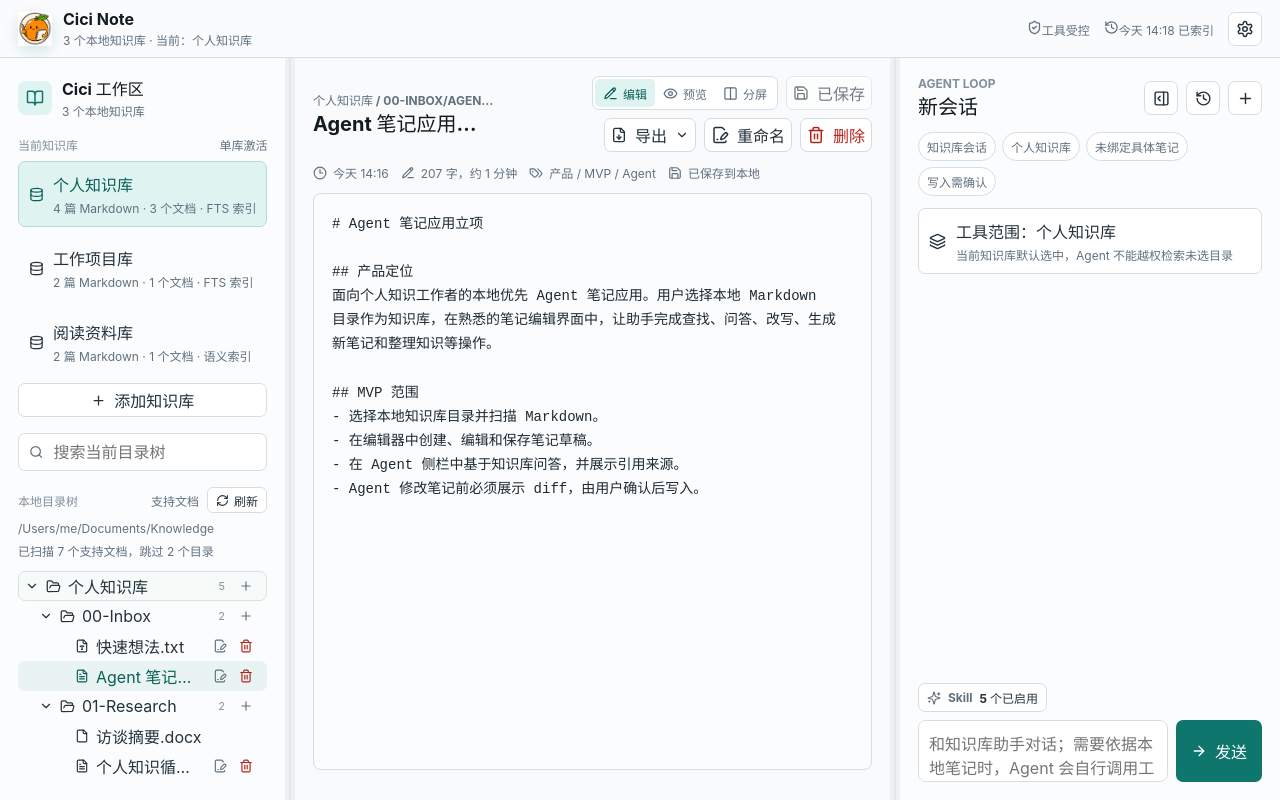
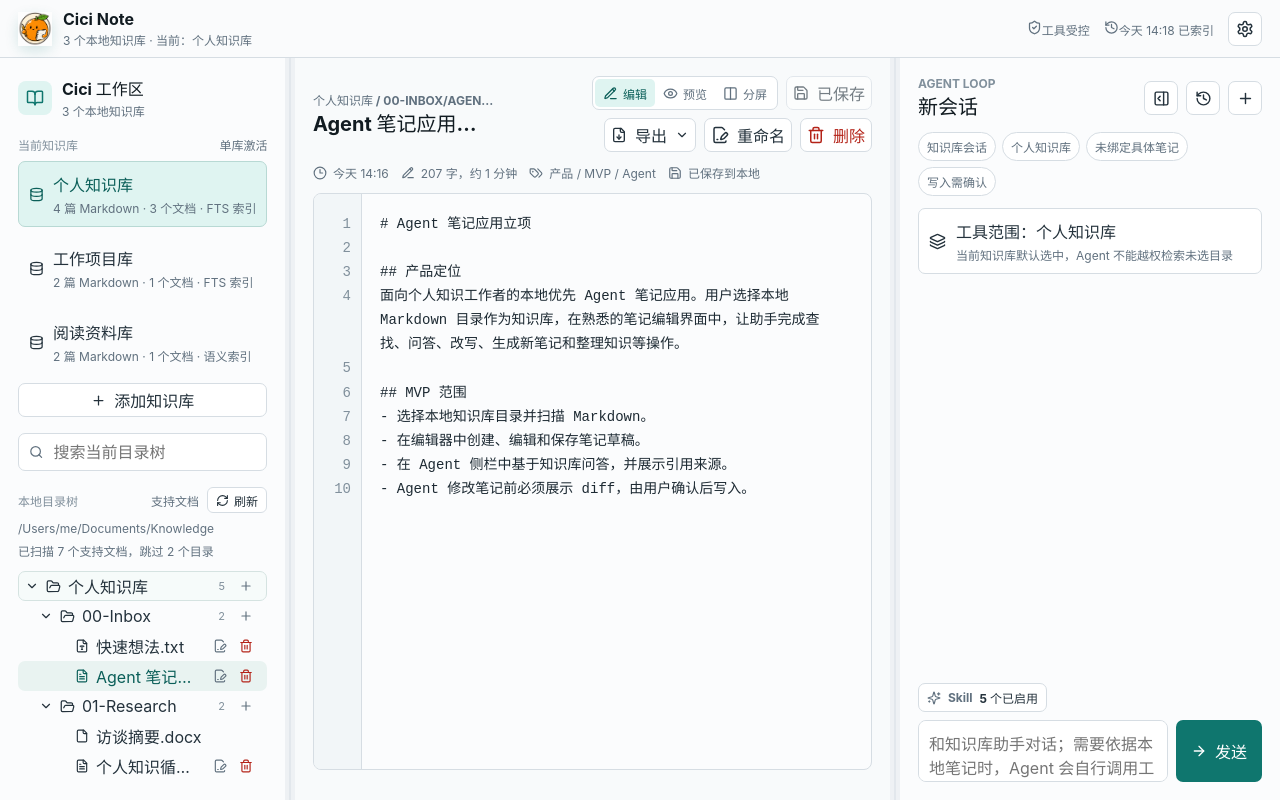
Before and after one commit to ciri667/orange, a React (Vite) app: page / in a window 1280 px wide. Built offline with nearby package versions, Linux system fonts and the light colour scheme.

Commit message:
feat(editor): TXT 和 Markdown 编辑器接入行号显示
- DocumentPane 替换 textarea 为 LineNumberedTextarea
- EditorPane 替换 textarea 为 LineNumberedTextarea
- getTextStats 行数统计改用 countLogicalLines 保持一致

```diff
--- a/src/editor/DocumentPane.tsx
+++ b/src/editor/DocumentPane.tsx
@@ -2,6 +2,8 @@ import { convertFileSrc } from "@tauri-apps/api/core";
 import { ChevronDown, Clock3, Eye, FileDown, FilePenLine, FileText, Save, Trash2 } from "lucide-react";
 import { useState } from "react";
 import type { DocumentFileType, DocumentPreview, ExportFormat, KnowledgeBase, WorkspaceDocument } from "../shared/types";
+import { LineNumberedTextarea } from "./LineNumberedTextarea";
+import { countLogicalLines } from "./lineNumberUtils";
 
 /** 单个文档类型对应的导出菜单项，确保 PDF 不展示转 Markdown。 */
 const DOCUMENT_EXPORT_OPTIONS: Record<DocumentFileType, Array<{ format: ExportFormat; label: string }>> = {
@@ -24,7 +26,7 @@ const DOCUMENT_EXPORT_OPTIONS: Record<DocumentFileType, Array<{ format: ExportFo
 /** 格式化纯文本文档的阅读统计，用于保持 txt 编辑体验与 Markdown 面板一致。 */
 function getTextStats(content: string) {
   const words = content.replace(/\s+/g, "").length;
-  const lines = content ? content.split(/\r?\n/).length : 0;
+  const lines = countLogicalLines(content);
 
   return { words, lines };
 }
@@ -185,8 +187,9 @@ export function DocumentPane({
       </div>
 
       {isTextDocument ? (
-        <textarea
-          className="markdown-editor plain-text-editor"
+        <LineNumberedTextarea
+          className="plain-text-editor"
+          fileType="txt"
           value={content}
           onChange={(event) => onContentChange(event.target.value)}
           onKeyDown={(event) => {
@@ -197,7 +200,7 @@ export function DocumentPane({
             }
           }}
           spellCheck={false}
-          aria-label="当前 TXT 文档内容"
+          ariaLabel="当前 TXT 文档内容"
         />
       ) : (
         <DocumentPreviewView
--- a/src/editor/EditorPane.tsx
+++ b/src/editor/EditorPane.tsx
@@ -9,6 +9,7 @@ import type { Options as RehypeSanitizeOptions } from "rehype-sanitize";
 import remarkGfm from "remark-gfm";
 import { DiffPanel } from "../diff/DiffPanel";
 import type { ExportFormat, KnowledgeBase, MarkdownViewMode, Note, ProposedChange } from "../shared/types";
+import { LineNumberedTextarea } from "./LineNumberedTextarea";
 import { useSyncedMarkdownScroll } from "./useSyncedMarkdownScroll";
 
 /** 编辑器视图切换按钮配置，集中维护标签、图标和 aria 文案。 */
@@ -227,9 +228,9 @@ export function EditorPane({
 
       <div className={`editor-body mode-${viewMode}`}>
         {shouldShowEditor && (
-          <textarea
-            className="markdown-editor"
+          <LineNumberedTextarea
             ref={editorRef}
+            fileType="markdown"
             value={note.content}
             onChange={(event) => onContentChange(event.target.value)}
             onPaste={handlePaste}
@@ -242,7 +243,7 @@ export function EditorPane({
             }}
             onScroll={handleEditorScroll}
             spellCheck={false}
-            aria-label="当前 Markdown 笔记内容"
+            ariaLabel="当前 Markdown 笔记内容"
           />
         )}
         {shouldShowPreview && (
```
